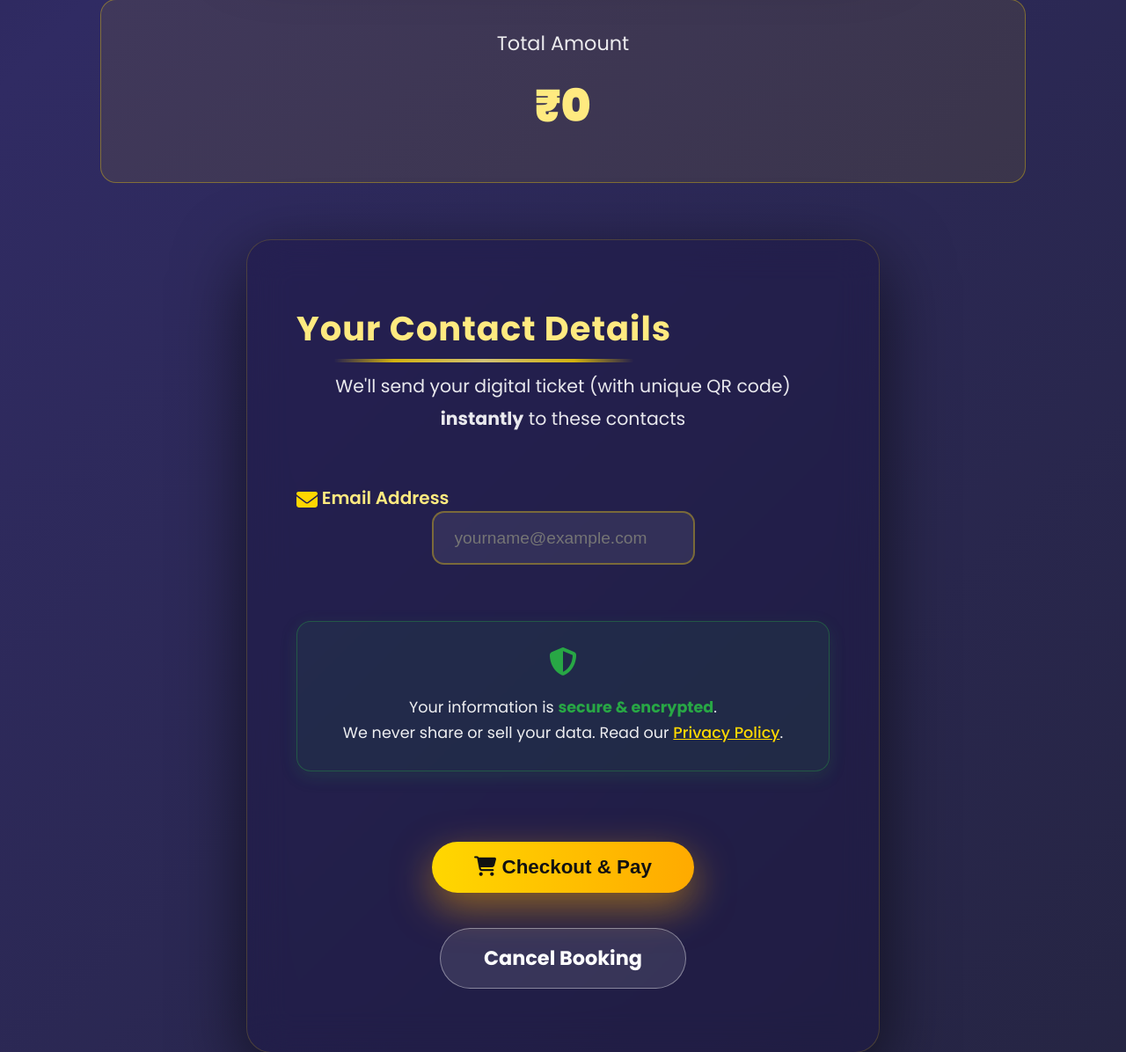
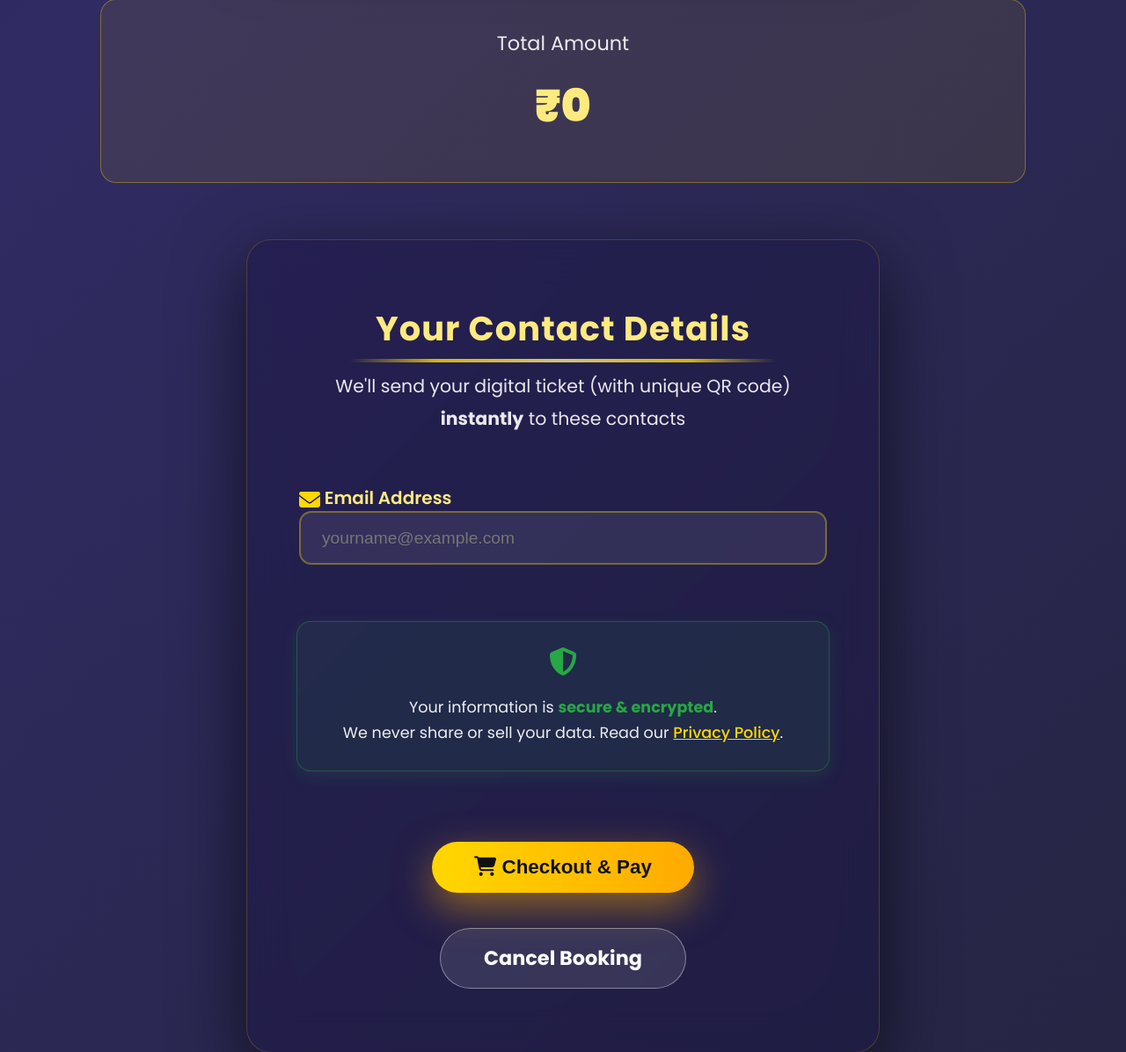
Before and after one commit to manivscode-cyber/aavaadingi, a Flask app: page /ticket/1 in a window 1280 px wide. Shown: the part 2661-3857 px from the top of the page at 88% size. Run offline with Flask 3, Linux system fonts and the light colour scheme; parts of the project's set-up code (start-up, migrations or seed data) failed here and were passed over.

Commit message:
Fix Contact Details alignment in ticket form
- Change heading display from inline-block to block for proper centering
- Center align email label text
- Add max-width container for email input with auto margins
- Change email input to fill 100% width within container
- Center align helper text below email input
- Improved visual alignment of the entire contact details section

```diff
--- a/tickets-main/templates/ticket.html
+++ b/tickets-main/templates/ticket.html
@@ -922,7 +922,8 @@
                     margin-bottom: 1.2rem;
                     letter-spacing: 1px;
                     position: relative;
-                    display: inline-block;
+                    display: block;
+                    width: 100%;
                 ">
                     Your Contact Details
                     <span style="
@@ -951,12 +952,12 @@
                 </p>
 
                 <!-- Email -->
-                <div style="margin-bottom: 4rem;">
+                <div style="margin-bottom: 4rem; max-width: 600px; margin-left: auto; margin-right: auto;">
         <label class="d-block mb-3" for="email" style="
             font-size: 1.25rem;
             font-weight: 600;
             color: #ffea80;
-            text-align: left;
+            text-align: center;
         ">
             <i class="fas fa-envelope me-3" style="color:#ffd700; font-size:1.5rem; vertical-align: middle;"></i>
             Email Address
@@ -965,13 +966,13 @@
             type="email"
             name="email"
             id="email"
-            class="form-control mx-auto"
-            style="max-width: 500px; font-size:1.2rem; padding:1.1rem 1.5rem; border-radius:14px;"
+            class="form-control"
+            style="max-width: 100%; font-size:1.2rem; padding:1.1rem 1.5rem; border-radius:14px; width: 100%;"
             placeholder="yourname@example.com"
             required
             autocomplete="email"
         >
-        <small class="d-block mt-3" style="color:rgba(255,255,255,0.75); font-size:1rem; line-height:1.6; text-align: left;">
+        <small class="d-block mt-3" style="color:rgba(255,255,255,0.75); font-size:1rem; line-height:1.6; text-align: center;">
                 </div>
 
                 <!-- Security & Privacy -->
```
